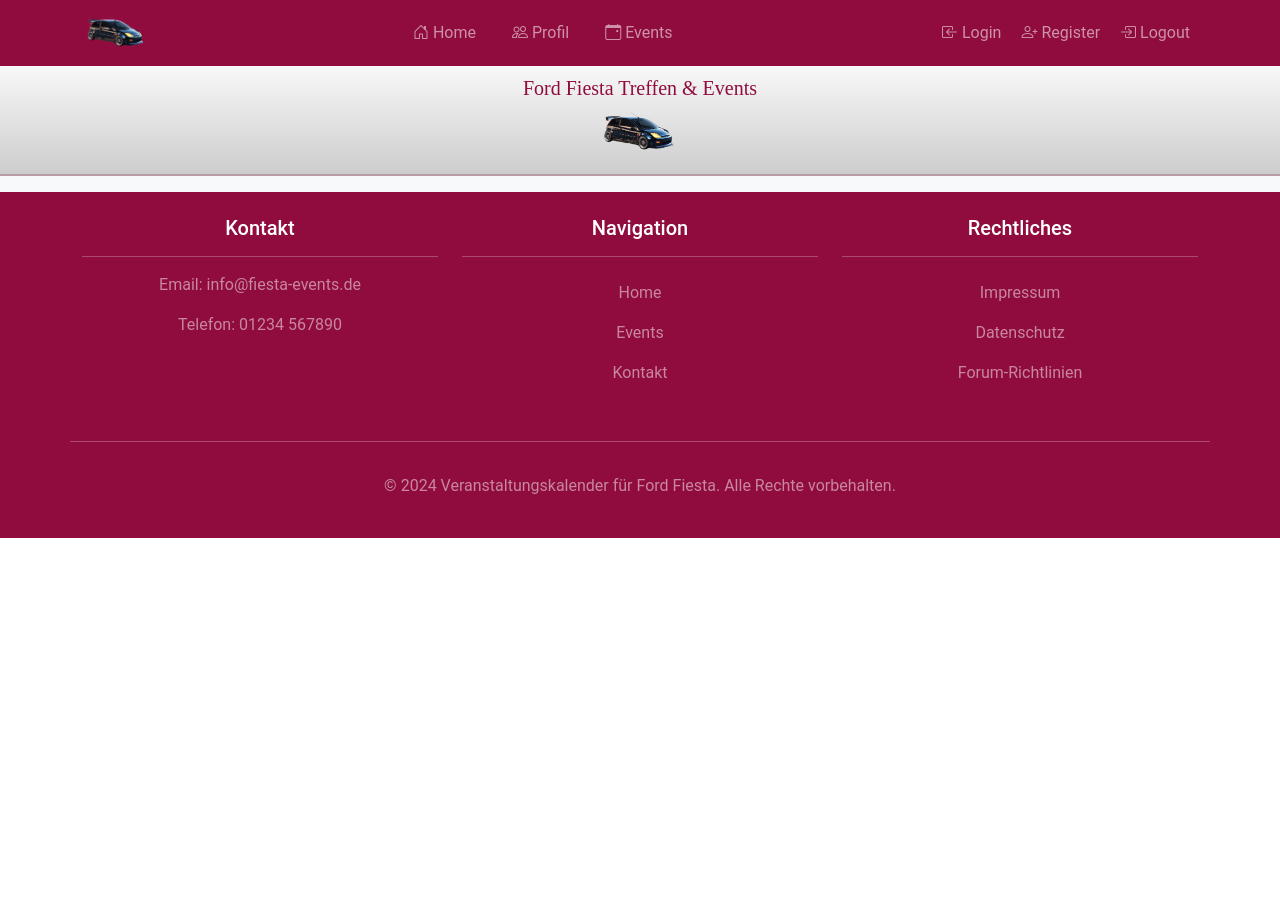
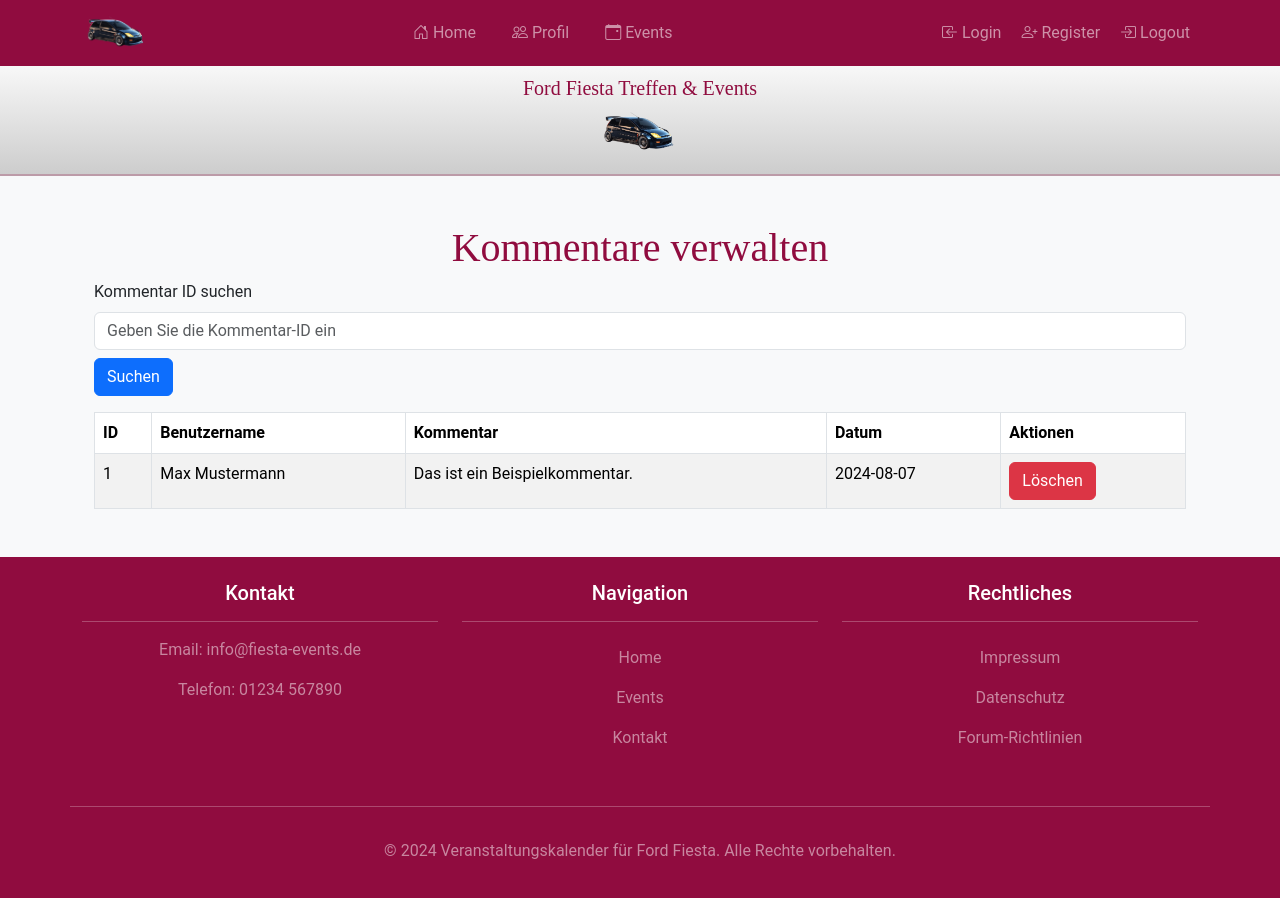
Before and after one commit to akocerke/veranstaltungskalender-f-r-Ford-Fiesta, a React (Create React App) app in the folder app/: page /admin/comments in a window 1280 px wide. Shown: the top 898 px of the page. Before the commit the page ends 800 px from the top, so only its background shows below. Built offline with nearby package versions, Linux system fonts and the light colour scheme; a web font is replaced by a local one.

Commit message:
admin-bereich struktur implementiert

```diff
--- a/app/src/App.js
+++ b/app/src/App.js
@@ -8,7 +8,10 @@
 import Imprint from './pages/imprint'
 import Policys from './pages/policys'
 import Forumguidelines from './pages/forumguidelines'
-
+import AdminDashboard from './pages/Admin/Dashboard'
+import AdminUsers from './pages/Admin/Users'
+import AdminViolations from './pages/Admin/Validation'
+import AdminComments from './pages/Admin/Comments'
 function App() {
   return (
     <Router>
@@ -69,7 +72,11 @@
             {/* Forum-Richtlinien-Seite */}
             <Route path="/forumguidelines" element={<Forumguidelines />} />
 
-            {/* Weitere Routen können hier hinzugefügt werden */}
+            {/* Admin-Bereich */}
+            <Route path="/admin/dashboard" element={<AdminDashboard />} />
+                <Route path="/admin/users" element={<AdminUsers />} />
+                <Route path="/admin/violations" element={<AdminViolations />} />
+                <Route path="/admin/comments" element={<AdminComments />} />
           </Routes>
         </Container>
         <Footer />
--- /dev/null
+++ b/app/src/pages/Admin/Comments.js
@@ -0,0 +1,51 @@
+// src/pages/Admin/Comments.js
+import React from 'react';
+import { Container, Table, Button, Form } from 'react-bootstrap';
+
+const Comments = () => {
+  return (
+    <Container className="mt-5 mb-5">
+      <h1 className='headline'>Kommentare verwalten</h1>
+
+      {/* Suchfeld und Button */}
+      <Form className="mb-3">
+        <Form.Group controlId="searchId">
+          <Form.Label>Kommentar ID suchen</Form.Label>
+          <Form.Control
+            type="text"
+            placeholder="Geben Sie die Kommentar-ID ein"
+          />
+        </Form.Group>
+        <Button variant="primary" className="mt-2">Suchen</Button>
+      </Form>
+
+      {/* Tabelle */}
+      <Table striped bordered hover>
+        <thead>
+          <tr>
+            <th>ID</th>
+            <th>Benutzername</th>
+            <th>Kommentar</th>
+            <th>Datum</th>
+            <th>Aktionen</th>
+          </tr>
+        </thead>
+        <tbody>
+          {/* Beispielhafte Daten */}
+          <tr>
+            <td>1</td>
+            <td>Max Mustermann</td>
+            <td>Das ist ein Beispielkommentar.</td>
+            <td>2024-08-07</td>
+            <td>
+              <Button variant="danger">Löschen</Button>
+            </td>
+          </tr>
+          {/* Weitere Beispiel-Daten können hier hinzugefügt werden */}
+        </tbody>
+      </Table>
+    </Container>
+  );
+};
+
+export default Comments;
--- /dev/null
+++ b/app/src/pages/Admin/Dashboard.js
@@ -0,0 +1,23 @@
+// src/pages/Admin/Dashboard.js
+import React from 'react';
+import { Container, Row, Col, Card } from 'react-bootstrap';
+
+const Dashboard = () => {
+  return (
+    <Container className="mt-5 mb-5">
+      <Row>
+        <Col>
+          <Card>
+            <Card.Body>
+              <Card.Title className='headline'>Dashboard Übersicht</Card.Title>
+              <Card.Text>Hier finden Sie eine Übersicht der wichtigsten Statistiken.</Card.Text>
+              {/* Füge hier weitere Statistiken und Informationen hinzu */}
+            </Card.Body>
+          </Card>
+        </Col>
+      </Row>
+    </Container>
+  );
+};
+
+export default Dashboard;
--- /dev/null
+++ b/app/src/pages/Admin/Users.js
@@ -0,0 +1,52 @@
+// src/pages/Admin/Users.js
+import React from 'react';
+import { Container, Table, Button, Form } from 'react-bootstrap';
+
+const Users = () => {
+  return (
+    <Container className="mt-5 mb-5">
+      <h1 className='headline'>Benutzerverwaltung</h1>
+
+      {/* Suchfeld und Button */}
+      <Form className="mb-3">
+        <Form.Group controlId="searchId">
+          <Form.Label>Benutzer ID suchen</Form.Label>
+          <Form.Control
+            type="text"
+            placeholder="Geben Sie die Benutzer-ID ein"
+          />
+        </Form.Group>
+        <Button variant="primary" className="mt-2">Suchen</Button>
+      </Form>
+
+      {/* Tabelle */}
+      <Table striped bordered hover>
+        <thead>
+          <tr>
+            <th>ID</th>
+            <th>Name</th>
+            <th>Email</th>
+            <th>Rolle</th>
+            <th>Aktionen</th>
+          </tr>
+        </thead>
+        <tbody>
+          {/* Beispielhafte Benutzerdaten */}
+          <tr>
+            <td>1</td>
+            <td>Max Mustermann</td>
+            <td>max.mustermann@example.com</td>
+            <td>Admin</td>
+            <td>
+              <Button variant="primary" className='me-3'>Bearbeiten</Button>
+              <Button variant="danger" className='me-3'>Löschen</Button>
+            </td>
+          </tr>
+          {/* Weitere Beispiel-Daten können hier hinzugefügt werden */}
+        </tbody>
+      </Table>
+    </Container>
+  );
+};
+
+export default Users;
--- /dev/null
+++ b/app/src/pages/Admin/Validation.js
@@ -0,0 +1,39 @@
+// src/pages/Admin/Violations.js
+import React from 'react';
+import { Container, Table, Button } from 'react-bootstrap';
+
+const Violations = () => {
+  return (
+    <Container className="mt-5">
+      <h1>Verstoßverwaltung</h1>
+      <Table striped bordered hover>
+        <thead>
+          <tr>
+            <th>ID</th>
+            <th>Event ID</th>
+            <th>Grund</th>
+            <th>Details</th>
+            <th>Status</th>
+            <th>Aktionen</th>
+          </tr>
+        </thead>
+        <tbody>
+          {/* Hier fügst du die Verstoßdaten ein */}
+          <tr>
+            <td>1</td>
+            <td>101</td>
+            <td>Unangemessene Inhalte</td>
+            <td>Der Beitrag enthält unangemessene Sprache.</td>
+            <td>Offen</td>
+            <td>
+              <Button variant="primary">Bearbeiten</Button>
+              <Button variant="danger">Löschen</Button>
+            </td>
+          </tr>
+        </tbody>
+      </Table>
+    </Container>
+  );
+};
+
+export default Violations;
```
